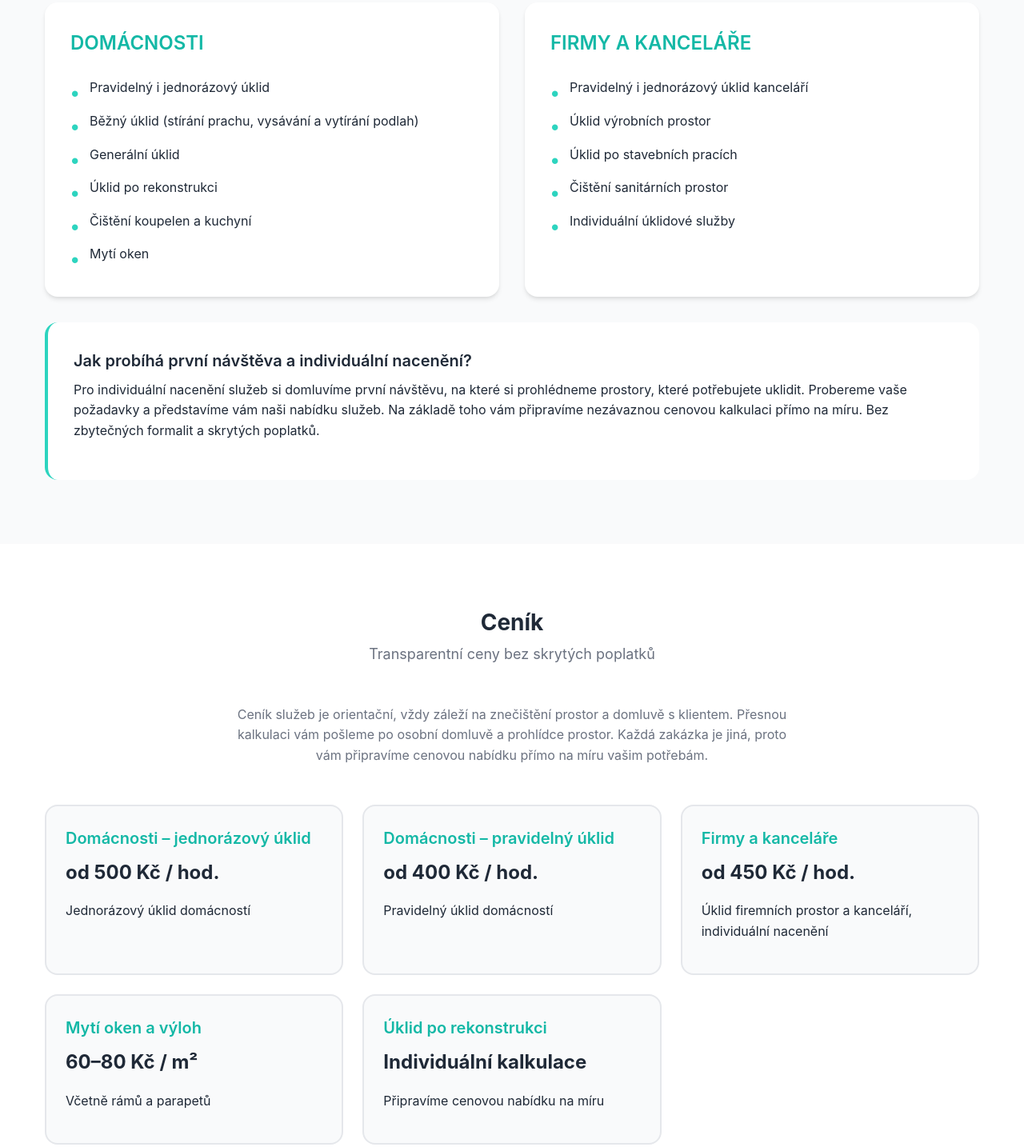
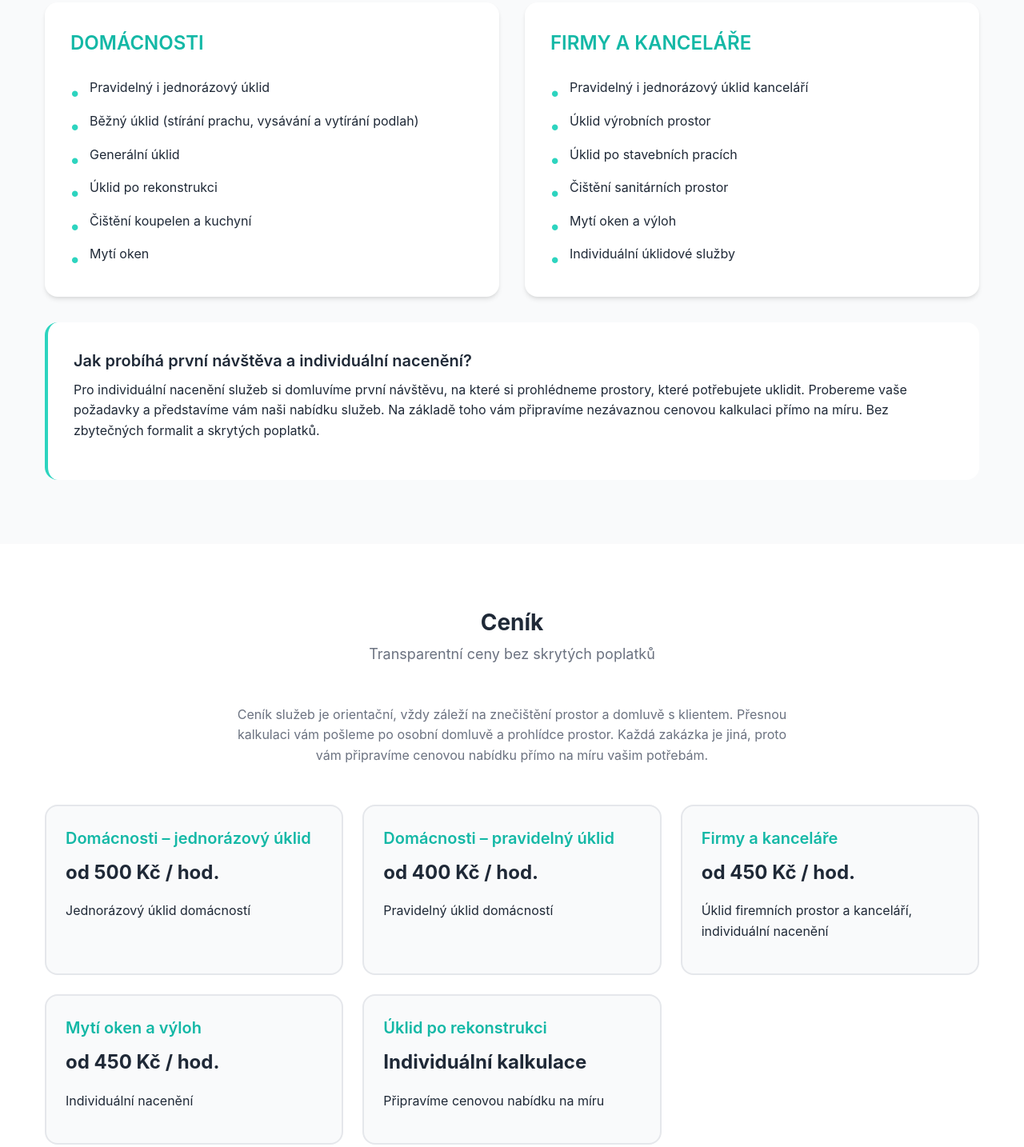
Before and after one commit to Kovanda90/clean-bros-chrudim, a plain HTML site: page index.html in a window 1280 px wide. Shown: the part 875-2309 px from the top of the page at 80% size. Drawn offline with Linux system fonts and the light colour scheme.

Commit message:
uprava nabídky

```diff
--- a/index.html
+++ b/index.html
@@ -795,6 +795,7 @@
                             <li>Úklid výrobních prostor</li>
                             <li>Úklid po stavebních pracích</li>
                             <li>Čištění sanitárních prostor</li>
+                            <li>Mytí oken a výloh</li>
                             <li>Individuální úklidové služby</li>
                         </ul>
                     </div>
@@ -844,8 +845,8 @@
                     </div>
                     <div class="pricing-card">
                         <h4>Mytí oken a výloh</h4>
-                        <p class="price">60–80 Kč / m²</p>
-                        <p>Včetně rámů a parapetů</p>
+                        <p class="price">od 450 Kč / hod.</p>
+                        <p>Individuální nacenění</p>
                     </div>
                     <div class="pricing-card">
                         <h4>Úklid po rekonstrukci</h4>
```
